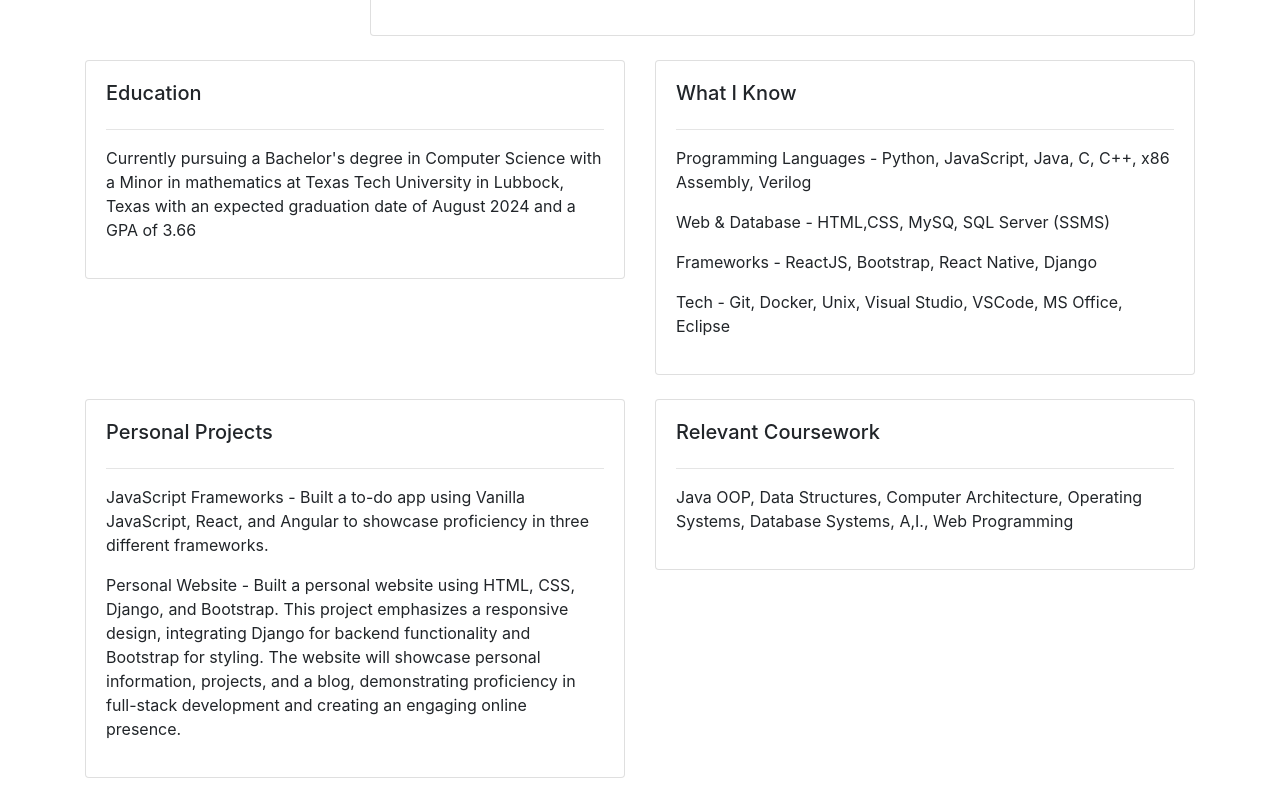
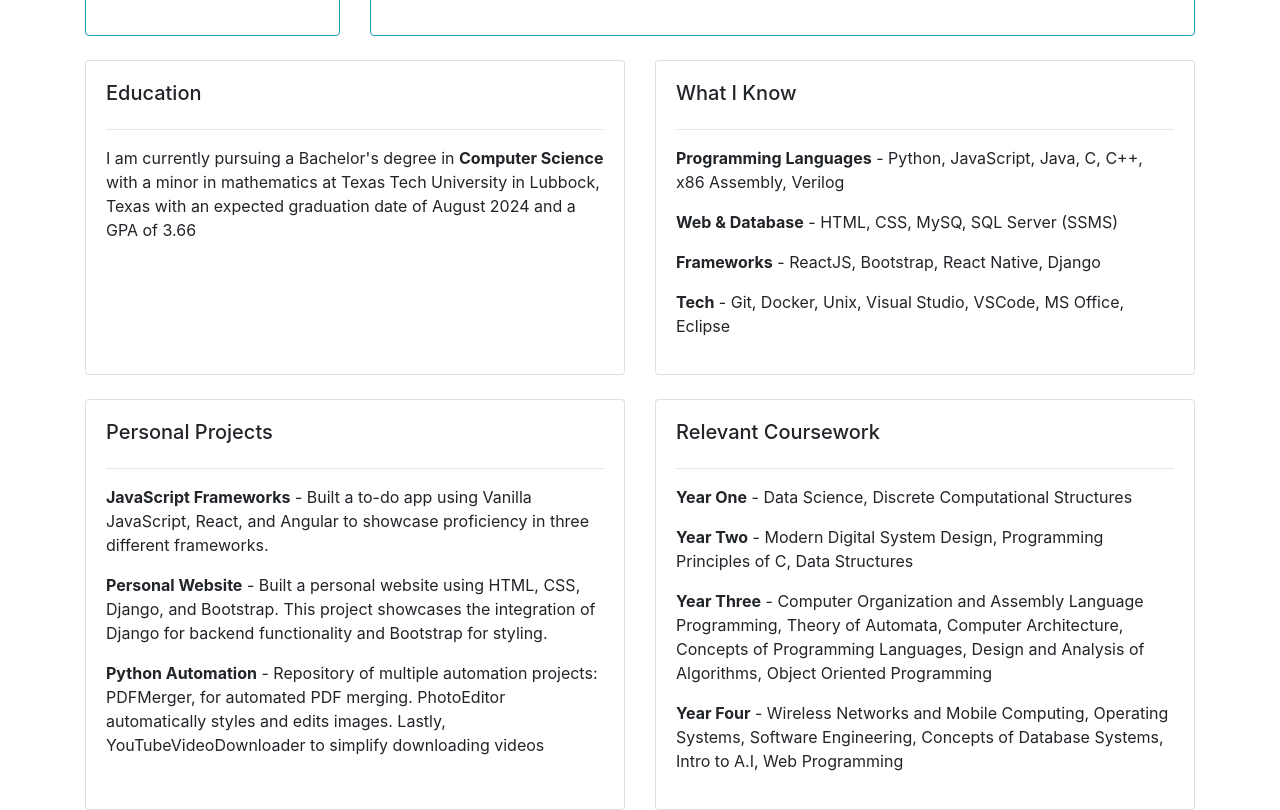
Before and after one commit to EastonArcher/Django-Website, a Django app: page / in a window 1280 px wide. Shown: the part 1256-2066 px from the top of the page. Before the commit the page ends 2034 px from the top, so only its background shows below. Run offline with Django 5.2, Linux system fonts and the light colour scheme.

Commit message:
Update home.html

```diff
--- a/base/templates/base/home.html
+++ b/base/templates/base/home.html
@@ -18,15 +18,15 @@
     <div class="container">
         <div class="row">
             <div class="col-md-3">
-                <div class="card card-body" id="profile-wrapper">
+                <div class="card card-body h-100 border-info" id="profile-wrapper">
                     <img id="profile-pic" src="{%static 'images/user.png' %}">
                     <hr>
                     <h4>Hi I'm Easton</h4>
                     <p>I enjoy coding, doing research, and collaborating with others</p>
                 </div>
             </div>
-            <div class="col-md-9">
-                <div class="card card-body">
+            <div class="col-md-9 ">
+                <div class="card card-body h-100 border-info">
                     <h4> Who am I</h4>
                         <hr>
                         <p>I am currently a senior at Texas Tech University pursuing a
@@ -44,11 +44,12 @@
                             eager to apply my skills in a practical setting with my adaptability
                             and enthusiasm to contribute effectively to any team.</p>
 
-                        <ul class="social-links">
-                            <li><img class="social" src="{% static 'images/linkedin.png' %}"></li>
-                            <li><img class="social" src="{% static 'images/github.png' %}"></li>
-                            <li><img class="social" src="{% static 'images/instagram.png' %}"></li>
-                        </ul>
+                            <ul class="social-links">
+                                <li><a href="https://www.linkedin.com/in/easton-archer/" target="_blank"><img class="social" src="{% static 'images/linkedin.png' %}"></a></li>
+                                <li><a href="https://github.com/EastonArcher" target="_blank"><img class="social" src="{% static 'images/github.png' %}"></a></li>
+                                <li><a href="https://www.instagram.com/easton.archer/?next=%2Fricci_samuele_28%2F" target="_blank"><img class="social" src="{% static 'images/instagram.png' %}"></a></li>
+                            </ul>
+
 
                 </div>
             </div>
@@ -56,21 +57,21 @@
         <br>
         <div class="row">
             <div class="col-md-6">
-                <div class="card card-body">
+                <div class="card card-body h-100">
                     <h5>Education</h5>
                     <hr>
-                    <p>Currently pursuing a Bachelor's degree in Computer Science with a Minor in mathematics at Texas
+                    <p>I am currently pursuing a Bachelor's degree in <b>Computer Science</b> with a minor in mathematics at Texas
                         Tech University in Lubbock, Texas with an expected graduation date of August 2024 and a GPA of 3.66</p>
                 </div>
             </div>
             <div class="col-md-6">
-                <div class="card card-body">
+                <div class="card card-body h-100">
                     <h5>What I Know</h5>
                     <hr>
-                    <p>Programming Languages - Python, JavaScript, Java, C, C++, x86 Assembly, Verilog</p>
-                    <p>Web & Database - HTML,CSS, MySQ, SQL Server (SSMS)</p>
-                    <p>Frameworks - ReactJS, Bootstrap, React Native, Django</p>
-                    <p>Tech - Git, Docker, Unix, Visual Studio, VSCode, MS Office, Eclipse
+                    <p><b>Programming Languages</b> - Python, JavaScript, Java, C, C++, x86 Assembly, Verilog</p>
+                    <p><b>Web & Database</b> - HTML, CSS, MySQ, SQL Server (SSMS)</p>
+                    <p><b>Frameworks</b> - ReactJS, Bootstrap, React Native, Django</p>
+                    <p><b>Tech</b> - Git, Docker, Unix, Visual Studio, VSCode, MS Office, Eclipse
                     </p>
                 </div>
             </div>
@@ -78,23 +79,28 @@
         <br>
         <div class="row">
             <div class="col-md-6">
-                <div class="card card-body">
+                <div class="card card-body h-100">
                     <h5>Personal Projects</h5>
                     <hr>
-                    <p>JavaScript Frameworks - Built a to-do app using Vanilla JavaScript, React, and Angular to showcase
+                    <p><b>JavaScript Frameworks</b> - Built a to-do app using Vanilla JavaScript, React, and Angular to showcase
                         proficiency in three different frameworks.</p>
-                    <p>Personal Website - Built a personal website using HTML, CSS, Django, and Bootstrap. This project
-                        emphasizes a responsive design, integrating Django for backend functionality and Bootstrap for
-                        styling. The website will showcase personal information, projects, and a blog, demonstrating
-                        proficiency in full-stack development and creating an engaging online presence.</p>
+                    <p><b>Personal Website</b> - Built a personal website using HTML, CSS, Django, and Bootstrap. This project
+                        showcases the integration of Django for backend functionality and Bootstrap for
+                        styling.</p>
+                    <p><b>Python Automation</b> - Repository of multiple automation projects: PDFMerger, for automated PDF merging.
+                        PhotoEditor automatically styles and edits images. Lastly, YouTubeVideoDownloader to simplify downloading videos</p>
                 </div>
             </div>
             <div class="col-md-6">
-                <div class="card card-body">
+                <div class="card card-body h-100">
                     <h5>Relevant Coursework</h5>
                     <hr>
-                    <p>Java OOP, Data Structures, Computer Architecture, Operating Systems, Database Systems,
-                        A,I., Web Programming</p>
+                    <p><b>Year One</b> - Data Science, Discrete Computational Structures </p>
+                    <p><b>Year Two</b> - Modern Digital System Design, Programming Principles of C, Data Structures</p>
+                    <p><b>Year Three</b> - Computer Organization and Assembly Language Programming, Theory of Automata, Computer Architecture,
+                        Concepts of Programming Languages, Design and Analysis of Algorithms, Object Oriented Programming</p>
+                    <p><b>Year Four</b> - Wireless Networks and Mobile Computing, Operating Systems, Software Engineering, Concepts of Database
+                        Systems, Intro to A.I, Web Programming</p>
                 </div>
             </div>
             <br>
```
